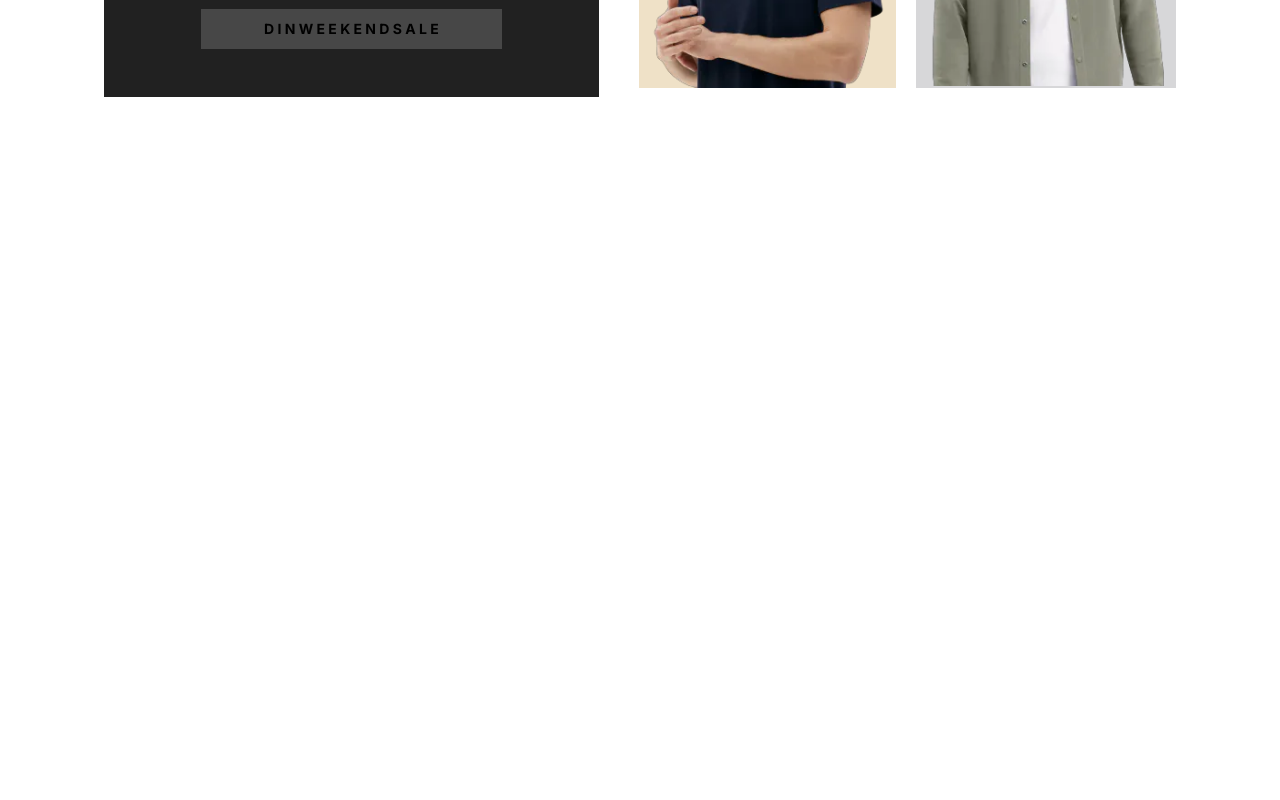
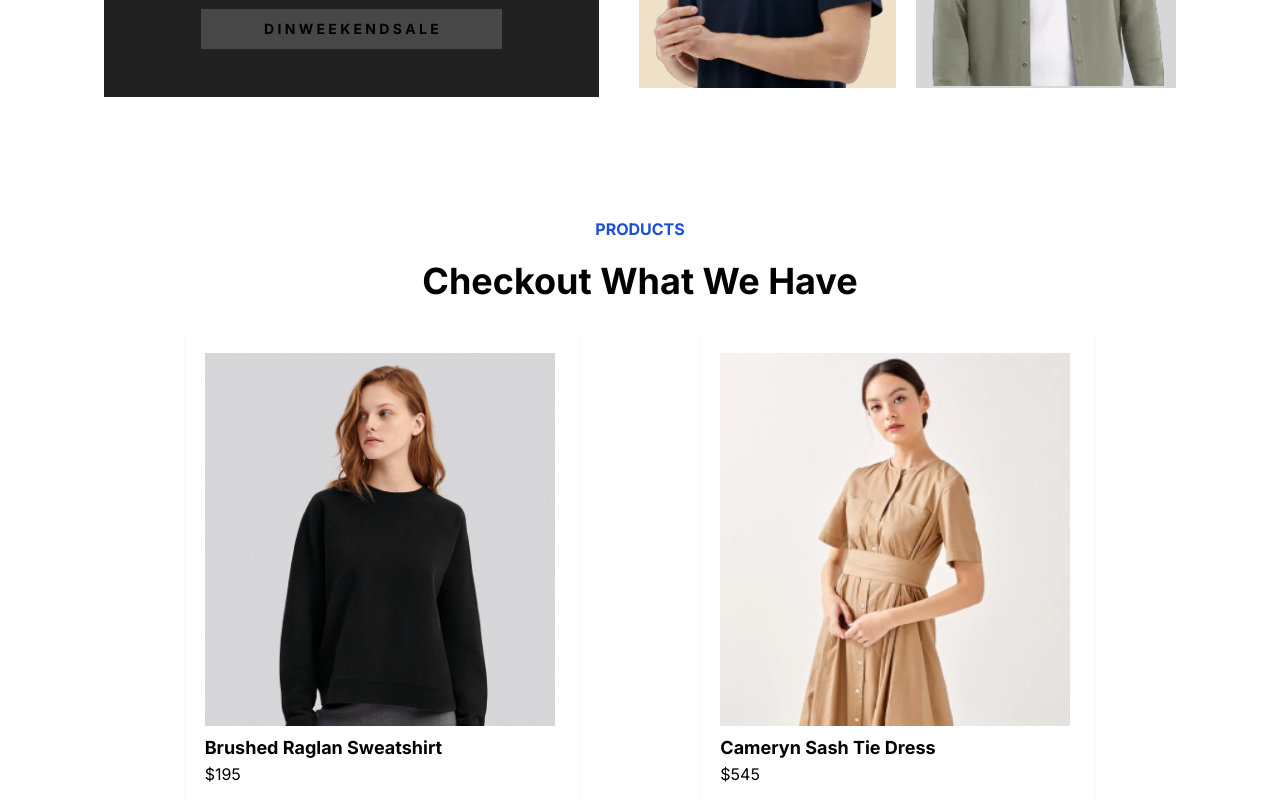
Before and after one commit to ZabairGhoss/PIAIC-hackathon-one-challenge-dine-market, a Next.js app: page / in a window 1280 px wide. Shown: the part 1360-2160 px from the top of the page. Before the commit the page ends 1497 px from the top, so only its background shows below. Built offline with nearby package versions, Linux system fonts and the light colour scheme.

Commit message:
section/ProductsSlider complete with dynamic data

```diff
--- a/app/globals.css
+++ /dev/null
@@ -1,78 +0,0 @@
-@tailwind base;
-@tailwind components;
-@tailwind utilities;
-
-@layer base {
-  :root {
-    --background: 0 0% 100%;
-    --foreground: 222.2 84% 4.9%;
-
-    --muted: 210 40% 96.1%;
-    --muted-foreground: 215.4 16.3% 46.9%;
-
-    --popover: 0 0% 100%;
-    --popover-foreground: 222.2 84% 4.9%;
-
-    --card: 0 0% 100%;
-    --card-foreground: 222.2 84% 4.9%;
-
-    --border: 214.3 31.8% 91.4%;
-    --input: 214.3 31.8% 91.4%;
-
-    --primary: 222.2 47.4% 11.2%;
-    --primary-foreground: 210 40% 98%;
-
-    --secondary: 210 40% 96.1%;
-    --secondary-foreground: 222.2 47.4% 11.2%;
-
-    --accent: 210 40% 96.1%;
-    --accent-foreground: 222.2 47.4% 11.2%;
-
-    --destructive: 0 84.2% 60.2%;
-    --destructive-foreground: 210 40% 98%;
-
-    --ring: 215 20.2% 65.1%;
-
-    --radius: 0.5rem;
-  }
-
-  .dark {
-    --background: 222.2 84% 4.9%;
-    --foreground: 210 40% 98%;
-
-    --muted: 217.2 32.6% 17.5%;
-    --muted-foreground: 215 20.2% 65.1%;
-
-    --popover: 222.2 84% 4.9%;
-    --popover-foreground: 210 40% 98%;
-
-    --card: 222.2 84% 4.9%;
-    --card-foreground: 210 40% 98%;
-
-    --border: 217.2 32.6% 17.5%;
-    --input: 217.2 32.6% 17.5%;
-
-    --primary: 210 40% 98%;
-    --primary-foreground: 222.2 47.4% 11.2%;
-
-    --secondary: 217.2 32.6% 17.5%;
-    --secondary-foreground: 210 40% 98%;
-
-    --accent: 217.2 32.6% 17.5%;
-    --accent-foreground: 210 40% 98%;
-
-    --destructive: 0 62.8% 30.6%;
-    --destructive-foreground: 0 85.7% 97.3%;
-
-    --ring: 217.2 32.6% 17.5%;
-  }
-}
-
-@layer base {
-  * {
-    @apply border-border;
-  }
-  body {
-    @apply bg-background text-foreground;
-  }
-}
--- a/src/app/layout.tsx
+++ b/src/app/layout.tsx
@@ -6,7 +6,7 @@ import { Inter } from 'next/font/google'
 const inter = Inter({ subsets: ['latin'] })
 
 export const metadata: Metadata = {
-  title: 'Create Next App',
+  title: 'Dine Market',
   description: 'Generated by create next app',
 }
 
--- a/src/app/page.tsx
+++ b/src/app/page.tsx
@@ -1,12 +1,13 @@
 import Hero from '@/views/Hero'
+import ProductsSlider from '@/views/ProductsSlider'
 import Promotion from '@/views/Promotion'
-import Image from 'next/image'
 
 export default function Home() {
   return (
     <main>
       <Hero />
       <Promotion />
+      <ProductsSlider />
     </main>
   )
 }
--- /dev/null
+++ b/src/components/ProductCard.tsx
@@ -0,0 +1,32 @@
+import Image, { StaticImageData } from "next/image";
+import { Card, CardContent } from "./ui/card";
+
+const ProductCard = (props: {
+  imgURL: StaticImageData;
+  title: string;
+  price: number;
+}) => {
+  return (
+    <>
+      <div>
+        <Card className="w-[395px] h-[100%] my-0 mx-auto border-0">
+          <CardContent className="p-5">
+            <div className="w-[350px] h-[100%]">
+              <Image
+                src={props.imgURL}
+                width={650}
+                height={500}
+                alt=""
+                className="mx-auto my-0"
+              />
+            </div>
+            <h2 className="mt-2 text-lg font-bold">{props.title}</h2>
+            <span>{`$${props.price}`}</span>
+          </CardContent>
+        </Card>
+      </div>
+    </>
+  );
+};
+
+export default ProductCard;
--- /dev/null
+++ b/src/components/ui/card.tsx
@@ -0,0 +1,79 @@
+import * as React from "react"
+
+import { cn } from "@/lib/utils"
+
+const Card = React.forwardRef<
+  HTMLDivElement,
+  React.HTMLAttributes<HTMLDivElement>
+>(({ className, ...props }, ref) => (
+  <div
+    ref={ref}
+    className={cn(
+      "rounded-lg border bg-card text-card-foreground shadow-sm",
+      className
+    )}
+    {...props}
+  />
+))
+Card.displayName = "Card"
+
+const CardHeader = React.forwardRef<
+  HTMLDivElement,
+  React.HTMLAttributes<HTMLDivElement>
+>(({ className, ...props }, ref) => (
+  <div
+    ref={ref}
+    className={cn("flex flex-col space-y-1.5 p-6", className)}
+    {...props}
+  />
+))
+CardHeader.displayName = "CardHeader"
+
+const CardTitle = React.forwardRef<
+  HTMLParagraphElement,
+  React.HTMLAttributes<HTMLHeadingElement>
+>(({ className, ...props }, ref) => (
+  <h3
+    ref={ref}
+    className={cn(
+      "text-2xl font-semibold leading-none tracking-tight",
+      className
+    )}
+    {...props}
+  />
+))
+CardTitle.displayName = "CardTitle"
+
+const CardDescription = React.forwardRef<
+  HTMLParagraphElement,
+  React.HTMLAttributes<HTMLParagraphElement>
+>(({ className, ...props }, ref) => (
+  <p
+    ref={ref}
+    className={cn("text-sm text-muted-foreground", className)}
+    {...props}
+  />
+))
+CardDescription.displayName = "CardDescription"
+
+const CardContent = React.forwardRef<
+  HTMLDivElement,
+  React.HTMLAttributes<HTMLDivElement>
+>(({ className, ...props }, ref) => (
+  <div ref={ref} className={cn("p-6 pt-0", className)} {...props} />
+))
+CardContent.displayName = "CardContent"
+
+const CardFooter = React.forwardRef<
+  HTMLDivElement,
+  React.HTMLAttributes<HTMLDivElement>
+>(({ className, ...props }, ref) => (
+  <div
+    ref={ref}
+    className={cn(" flex items-center p-6 pt-0", className)}
+    {...props}
+  />
+))
+CardFooter.displayName = "CardFooter"
+
+export { Card, CardHeader, CardFooter, CardTitle, CardDescription, CardContent }
--- /dev/null
+++ b/src/views/ProductsSlider.tsx
@@ -0,0 +1,81 @@
+import { StaticImageData } from "next/image";
+import ProductCard from "@/components/ProductCard";
+import P1 from "@/../public/assets/products-image/p1.png";
+import P2 from "@/../public/assets/products-image/p2.png";
+import P3 from "@/../public/assets/products-image/p3.png";
+import P4 from "@/../public/assets/products-image/p4.png";
+import prodImg1 from "@/../public/assets/products-image/p1.png";
+
+type Props = {};
+
+const ProductsSlider = (props: Props) => {
+
+    interface Product {
+        id: number;
+        title: string;
+        imgURL: StaticImageData;
+        price: number;
+      }
+
+      const products: Product[] = [
+        {
+          id: 1,
+          title: "Brushed Raglan Sweatshirt",
+          imgURL: P1,
+          price: 195,
+        },
+        {
+          id: 2,
+          title: "Cameryn Sash Tie Dress",
+          imgURL: P2,
+          price: 545,
+        },
+        {
+          id: 3,
+          title: "Flex Sweatshirt",
+          imgURL: P3,
+          price: 175,
+        },
+        {
+          id: 4,
+          title: "Cameryn Sash Tie Dress",
+          imgURL: P4,
+          price: 1535,
+        },
+        {
+          id: 5,
+          title: "Product 5 Test product",
+          imgURL: prodImg1,
+          price: 7.99,
+        },
+      ];
+
+
+
+  return (
+    <section className="w-full py-20">
+      <div className="flex flex-col gap-5 mb-[32px]">
+        <h3 className="uppercase text-center font-bold text-blue-700">
+          products
+        </h3>
+        <h2 className="capitalize text-center font-bold text-4xl">
+          checkout what we have
+        </h2>
+      </div>
+      <div className="flex flex-wrap justify-evenly mt-[32px]">
+        {products.map((product) => {
+            return (
+              <ProductCard
+                key={product.id}
+                imgURL={product.imgURL}
+                title={product.title}
+                price={product.price}
+              />
+            );
+          })}
+      </div>
+    </section>
+  );
+};
+
+export default ProductsSlider;
```
